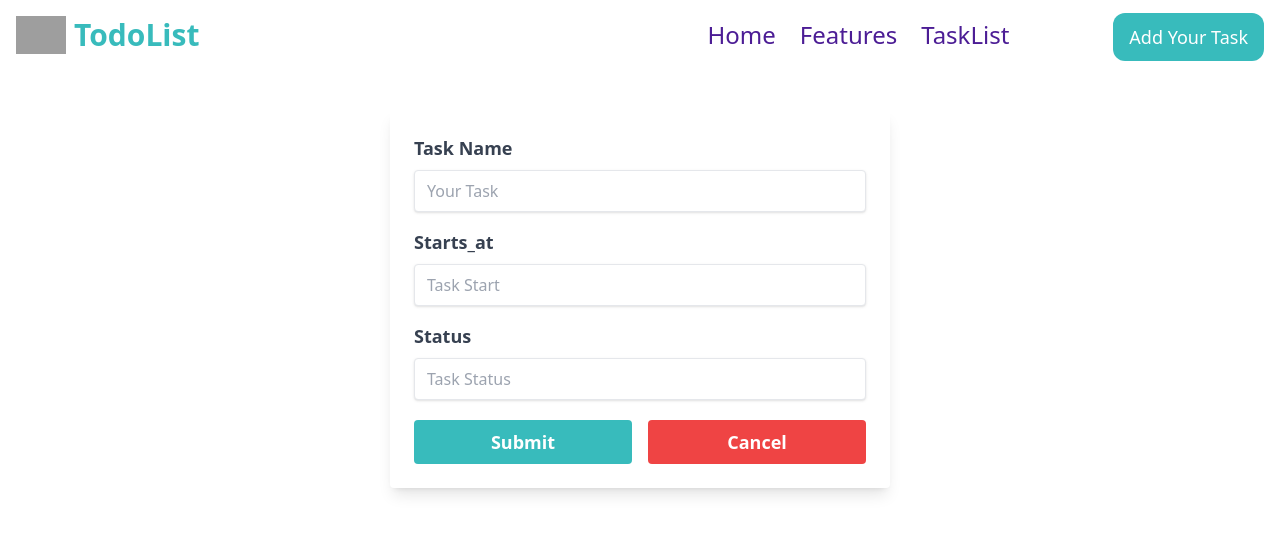
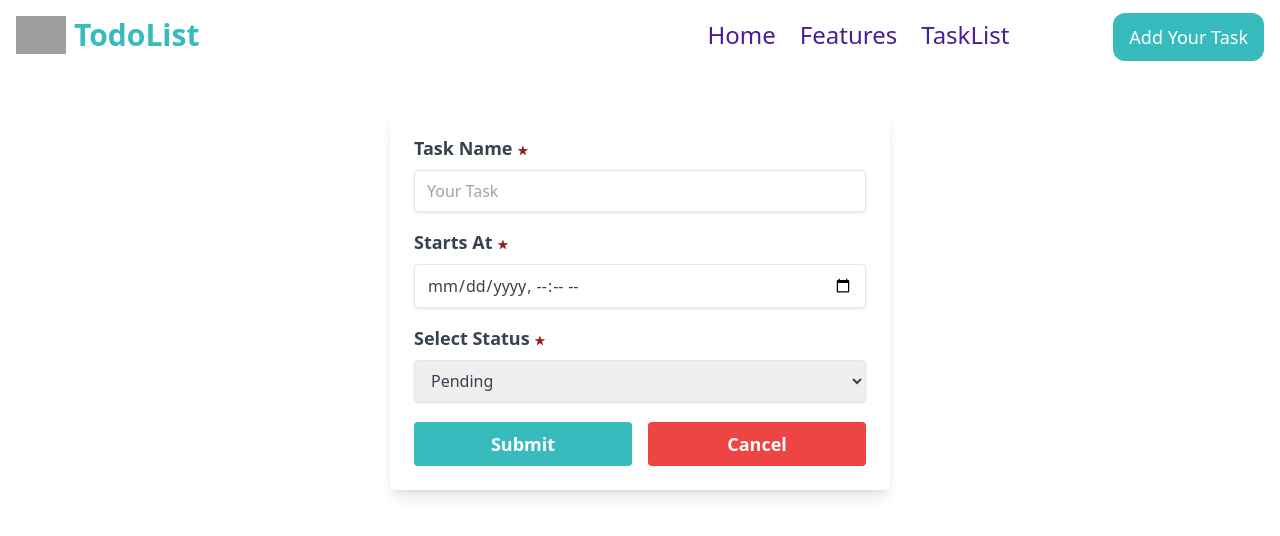
Before and after one commit to afrojaakter032/reactjs-todo, a React (Vite) app: page /tasks/create in a window 1280 px wide. Shown: the top 536 px of the page. Built offline with nearby package versions, Linux system fonts and the light colour scheme; grey boxes are pictures that could not be loaded.

Commit message:
submit function create

```diff
--- a/src/components/Layout/Header.jsx
+++ b/src/components/Layout/Header.jsx
@@ -21,7 +21,7 @@ function Header () {
                                 <Link to="#">TaskList</Link>
                             </li>
                             <li className="pl-20">
-                                <Link to="#" className="rounded-xl bg-[#38BBBC] px-4 py-3 text-white text-lg text-center">Add Your Task</Link>
+                                <Link to="/tasks/create" className="rounded-xl bg-[#38BBBC] px-4 py-3 text-white text-lg text-center">Add Your Task</Link>
                             </li>
                         </ul>
                     </div>
--- a/src/components/Layout/Layout.jsx
+++ b/src/components/Layout/Layout.jsx
@@ -2,7 +2,6 @@ import Home from "../../pages/Home/Home";
 import Header from "./Header";
 
 function Layout(props) {
-
     return(
         <>
             <Header />
--- a/src/pages/Tasks/TaskCreate.jsx
+++ b/src/pages/Tasks/TaskCreate.jsx
@@ -1,31 +1,80 @@
 import { Link } from "react-router-dom";
 import Layout from "../../components/Layout/Layout";
 
+function TaskCreate() {
+    const submit = (e) => {
+        e.preventDefault();
 
-function TaskCreate() {
+        let name = document.getElementById("name").value;
+        let starts_at = document.getElementById("starts_at").value;
+        let status = document.getElementById("status").value;
+
+        let data = {
+            name: name,
+            starts_at: starts_at,
+            status: status
+        };
+    }
+
     return (
         <>
             <Layout>
                 <div className="flex items-center justify-center mt-10">
                     <div className="w-[500px] rounded shadow-lg bg-white p-6">
-                        <form action="#" method="POST">
+                        <form onSubmit={submit}>
                             <div className="mb-4">
-                                <label className="block text-gray-700 text-lg font-bold mb-2" for="name">Task Name</label>
-                                <input className="shadow border rounded w-full py-2 px-3 text-gray-700  focus:outline-none focus:shadow-outline" id="name" type="text" placeholder="Your Task" />
+                                <label className="block text-gray-700 text-lg font-bold mb-2" htmlFor="name">
+                                    Task Name <span className="text-red-800 text-xs">★</span>
+                                </label>
+
+                                <input
+                                    type="text"
+                                    className="shadow border rounded w-full py-2 px-3 text-gray-700  focus:outline-none focus:shadow-outline"
+                                    name="name"
+                                    id="name"
+                                    placeholder="Your Task"
+                                    required
+                                />
                             </div>
+
                             <div className="mb-4">
-                                <label className="block text-gray-700 text-lg font-bold mb-2" for="email">Starts_at</label>
-                                <input className="shadow border rounded w-full py-2 px-3 text-gray-700  focus:outline-none focus:shadow-outline" id="email" type="email" placeholder="Task Start" />
+                                <label className="block text-gray-700 text-lg font-bold mb-2" htmlFor="Starts At">
+                                    Starts At <span className="text-red-800 text-xs">★</span>
+                                </label>
+
+                                <input
+                                    type="datetime-local"
+                                    className="shadow border rounded w-full py-2 px-3 text-gray-700 focus:outline-none focus:shadow-outline"
+                                    name="starts_at"
+                                    id="starts_at"
+                                    placeholder="Task Start"
+                                    required
+                                />
                             </div>
+
                             <div className="mb-4">
-                                <label className="block text-gray-700 text-lg font-bold mb-2" for="password">Status</label>
-                                <input className="shadow border rounded w-full py-2 px-3 text-gray-700  focus:outline-none focus:shadow-outline" id="password" type="password" placeholder="Task Status" />
+                                <label className="block text-gray-700 text-lg font-bold mb-2" htmlFor="status">
+                                    Select Status <span className="text-red-800 text-xs">★</span>
+                                </label>
+
+                                <select
+                                    className="shadow border rounded w-full py-2 px-3 text-gray-700  focus:outline-none focus:shadow-outline"
+                                    name="status"
+                                    id="status"
+                                    placeholder="Task Status"
+                                    required
+                                >
+                                    <option value="Pending">Pending</option>
+                                    <option value="Processing">Processing</option>
+                                    <option value="Completed">Completed</option>
+                                </select>
+                            </div>
+
+                            <div className="flex items-center justify-center mt-5 space-x-4">
+                                <button type="submit" className="bg-[#38BBBC] text-white text-center w-full text-lg font-bold py-2 px-4 rounded">Submit</button>
+                                <Link to="/tasks/list" className="bg-red-500 text-white text-center w-full text-lg font-bold py-2 px-4 rounded">Cancel</Link>
                             </div>
                         </form>
-                        <div className="flex items-center justify-center mt-5 space-x-4">
-                            <Link to="/tasks/list" className="bg-[#38BBBC] text-white text-center w-full text-lg font-bold py-2 px-4 rounded">Submit</Link>
-                            <Link to="/tasks/list" className="bg-red-500 text-white text-center w-full text-lg font-bold py-2 px-4 rounded">Cancel</Link>
-                        </div>
                     </div>
                 </div>
             </Layout>
```
Also changed, not shown: src/App.jsx (+2 -11 lines), src/pages/Tasks/TaskEdit.jsx (+9 -0 lines), src/pages/Tasks/TaskList.jsx (+14 -42 lines), src/pages/Home/Home.jsx (indentation only).
